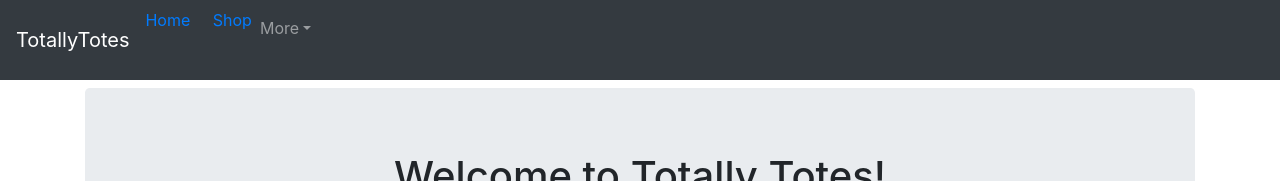
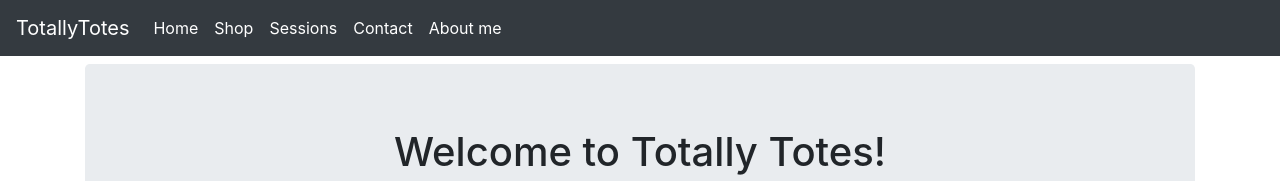
Before and after one commit to maeganrocero/TotesLove, a plain HTML site: page index.html in a window 1280 px wide. Shown: the top 181 px of the page. Drawn offline with Linux system fonts and the light colour scheme.

Commit message:
Update index.html

```diff
--- a/index.html
+++ b/index.html
@@ -16,19 +16,21 @@
       </button>
       <div class="collapse navbar-collapse" id="navbarSupportedContent">
         <ul class="navbar-nav mr-auto">
-          <li class="nav-item active"><br>
-          </li>
-          <li class="nav-item active"> <a href="#index.html">Home</a><a class="nav-link" href="#"> &nbsp;</a> </li>
-<li class="nav-item">
-        <a href="shop.html">&nbsp; &nbsp; &nbsp;Shop</a> </li>
-          <li class="nav-item dropdown">
-            <a class="nav-link dropdown-toggle" href="#" id="navbarDropdown" role="button" data-toggle="dropdown" aria-haspopup="true" aria-expanded="false">More</a>
-            <div class="dropdown-menu" aria-labelledby="navbarDropdown">
-              <p> <a href="sessions.html">&nbsp; Sessions</a>&nbsp;</p>
-              <p>&nbsp; <a href="contact.html">Contact</a> </p>
-<div class="dropdown-divider"></div>
-            <a href="about.html">&nbsp; About Me</a> </div>
-          </li>
+          <li class="nav-item active">
+          	<a class="nav-link" href="index.html">Home</a>
+	  </li>
+          <li class="nav-item active">
+          	<a class="nav-link" href="shop.html">Shop</a>
+	  </li>
+          <li class="nav-item active">
+          	<a class="nav-link" href="sessions.html">Sessions</a>
+	  </li>
+	  <li class="nav-item active">
+          	<a class="nav-link" href="contact.html">Contact</a>
+	  </li>
+	  <li class="nav-item active">
+          	<a class="nav-link" href="about.html">About me</a>
+	  </li>
         </ul>
 </div>
     </nav>
```
